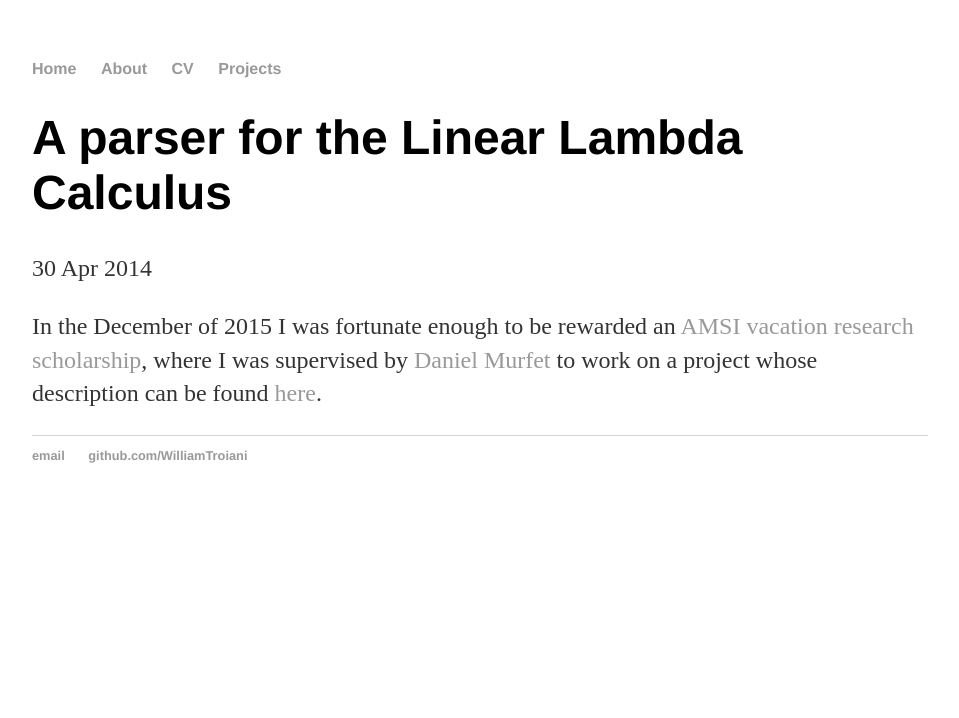
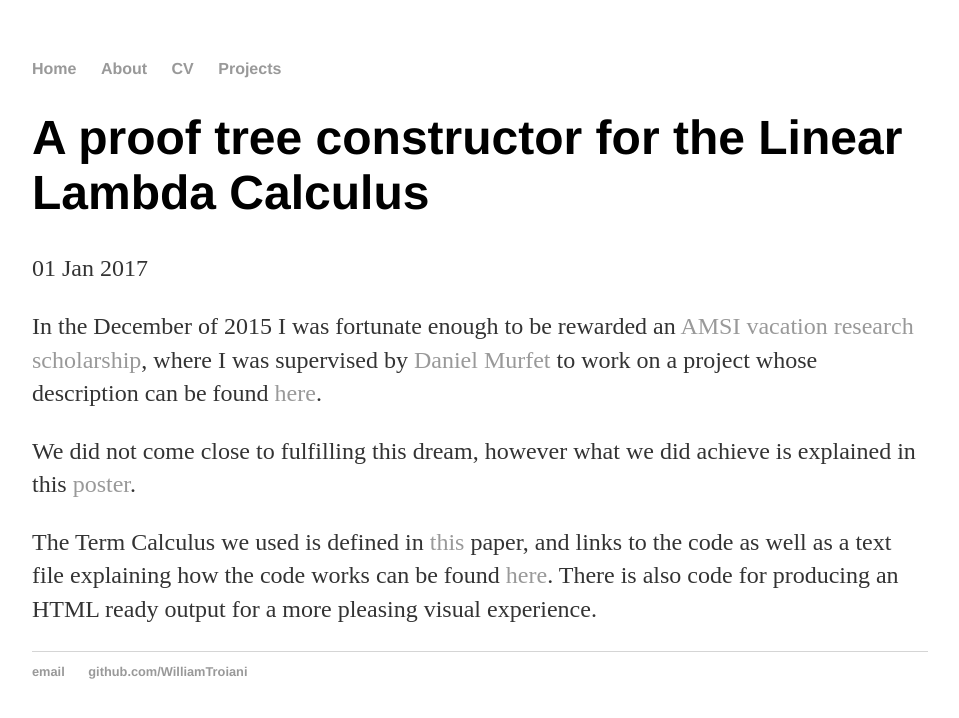
Before and after one commit to WilliamTroiani/WilliamTroiani.github.io, a Jekyll site: the page built from _posts/2020-03-08-Will-Troiani-Linear-Lambda-Calc.md, in a window 1280 px wide. Shown: the top 718 px of the page, without its empty margins (160-1119 px from the left). Built offline with Jekyll 4.4.1, drawn with Linux system fonts in a browser that asks for light colours.

Commit message:
Update 2020-03-08-Will-Troiani-Linear-Lambda-Calc.md

```diff
--- a/_posts/2020-03-08-Will-Troiani-Linear-Lambda-Calc.md
+++ b/_posts/2020-03-08-Will-Troiani-Linear-Lambda-Calc.md
@@ -1,7 +1,11 @@
 ---
 layout: post
-title: "A parser for the Linear Lambda Calculus"
-date: 2014-04-30
+title: "A proof tree constructor for the Linear Lambda Calculus"
+date: 2017-01-01
 ---
 
 In the December of 2015 I was fortunate enough to be rewarded an <a href = "https://vrs.amsi.org.au/about/"> AMSI vacation research scholarship</a>, where I was supervised by <a href = "http://www.therisingsea.org/">Daniel Murfet</a> to work on a project whose description can be found <a href = "https://WilliamTroiani.github.io/pdfs/ResearchProject.pdf">here</a>.
+
+We did not come close to fulfilling this dream, however what we did achieve is explained in this <a href = "https://WilliamTroiani.github.io/pdfs/Poster.pdf">poster</a>.
+
+The Term Calculus we used is defined in <a href = "https://www.dpmms.cam.ac.uk/~martin/Research/Pub91-00/bbdphtlca93.pdf">this</a> paper, and links to the code as well as a text file explaining how the code works can be found <a href = "https://github.com/WilliamTroiani/linearlambdacalculus/tree/master/Working%20code">here</a>. There is also code for producing an HTML ready output for a more pleasing visual experience.
```
